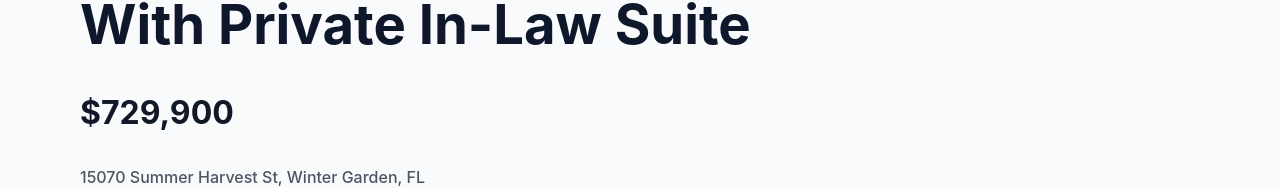
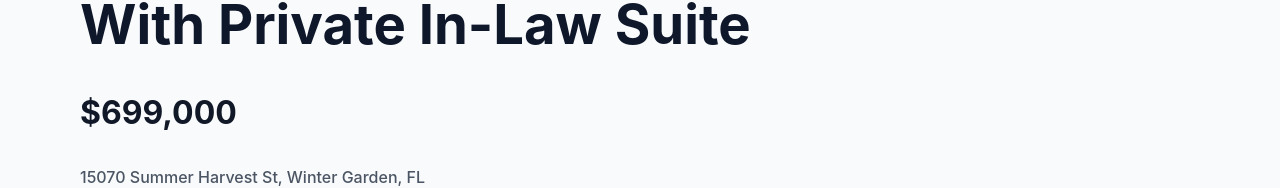
Before and after one commit to CT-WebBuilding/display-page, a React (Vite) app: page / in a window 1280 px wide. Shown: the part 157-345 px from the top of the page. Built offline with nearby package versions, Linux system fonts and the light colour scheme.

Commit message:
Price Update

```diff
--- a/src/App.tsx
+++ b/src/App.tsx
@@ -58,7 +58,7 @@ function App() {
       <header className="hero" id="top">
         <p className="label">Home For Sale</p>
         <h1>Modern 5-Bedroom Winter Garden Home With Private In-Law Suite</h1>
-        <p className="hero-price">$729,900</p>
+        <p className="hero-price">$699,000</p>
         <p className="hero-address">15070 Summer Harvest St, Winter Garden, FL</p>
         <p className="hero-copy">
           Built in 2025 on a premium corner lot, this spacious home offers high
```
